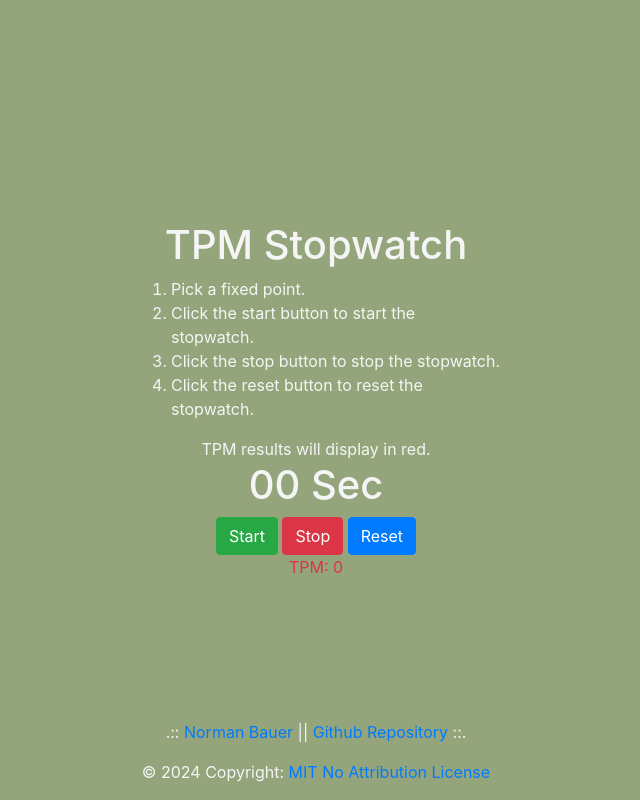
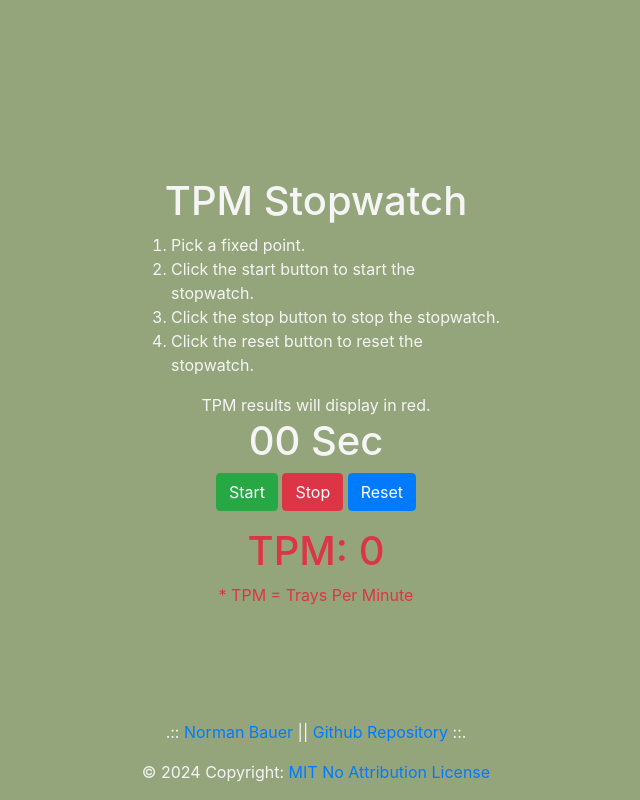
Before and after one commit to simulacra10/blend, a Flask app: page /tpm in a window 1280 px wide. Shown: the whole page, without its empty margins (324-964 px from the left). Run offline with Flask 3, Linux system fonts and the light colour scheme; some libraries are stand-ins or nearby versions.

Commit message:
Changed the size of TPM field and added a definition for TPM.  1.0.0  Initial release is official.

```diff
--- a/templates/tpm.html
+++ b/templates/tpm.html
@@ -32,9 +32,12 @@
                         Reset</button>
                 </div>
                 <div class="text-danger" id="result">
-                    <span class="txt">TPM: </span>
-                    <span class="digit" id="tpm">
-                        0</span>
+                    <p></p>
+                    <span class="txt"><h1> TPM: </span>
+                    <span class="digit" id="tpm">0</h1></span>
+                    <p>
+                        * TPM = Trays Per Minute
+                    </p>
             </div>
 
 {% endblock %}
```
